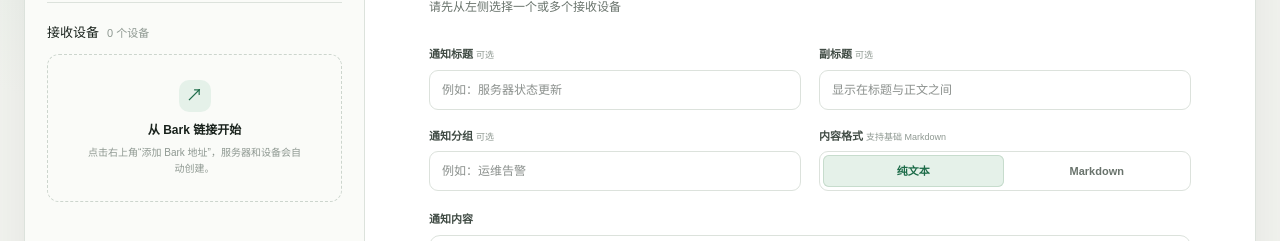
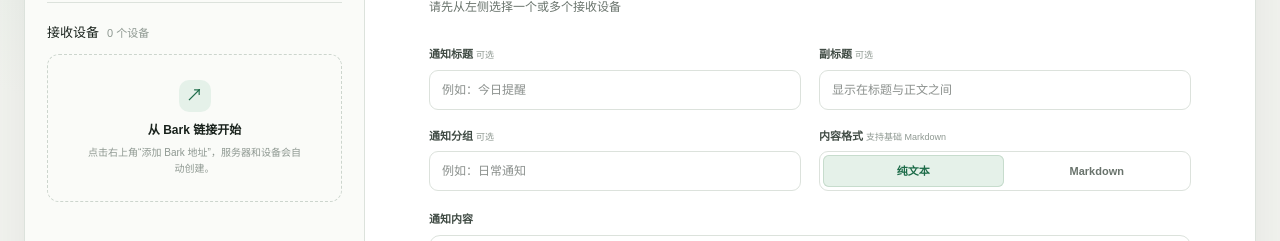
Before and after one commit to space4yyy/bark-web, a Next.js app: page / in a window 1280 px wide. Shown: the part 314-555 px from the top of the page. Built offline with nearby package versions, Linux system fonts and the light colour scheme.

Commit message:
Use general notification examples

```diff
--- a/app/page.tsx
+++ b/app/page.tsx
@@ -873,7 +873,7 @@ export default function Home() {
                 <input
                   value={title}
                   onChange={(event) => setTitle(event.target.value)}
-                  placeholder="例如：服务器状态更新"
+                  placeholder="例如：今日提醒"
                 />
               </label>
               <label className="field">
@@ -892,7 +892,7 @@ export default function Home() {
                 <input
                   value={group}
                   onChange={(event) => setGroup(event.target.value)}
-                  placeholder="例如：运维告警"
+                  placeholder="例如：日常通知"
                 />
               </label>
               <div className="field format-field">
@@ -927,7 +927,7 @@ export default function Home() {
                 onChange={(event) => setBody(event.target.value)}
                 placeholder={
                   useMarkdown
-                    ? "例如：**构建成功**\n\n- 版本：v1.2.0\n- 环境：生产"
+                    ? "例如：**今日计划**\n\n- 领取快递\n- 晚上七点散步"
                     : "写下你想发送的内容…"
                 }
                 maxLength={1000}
```
